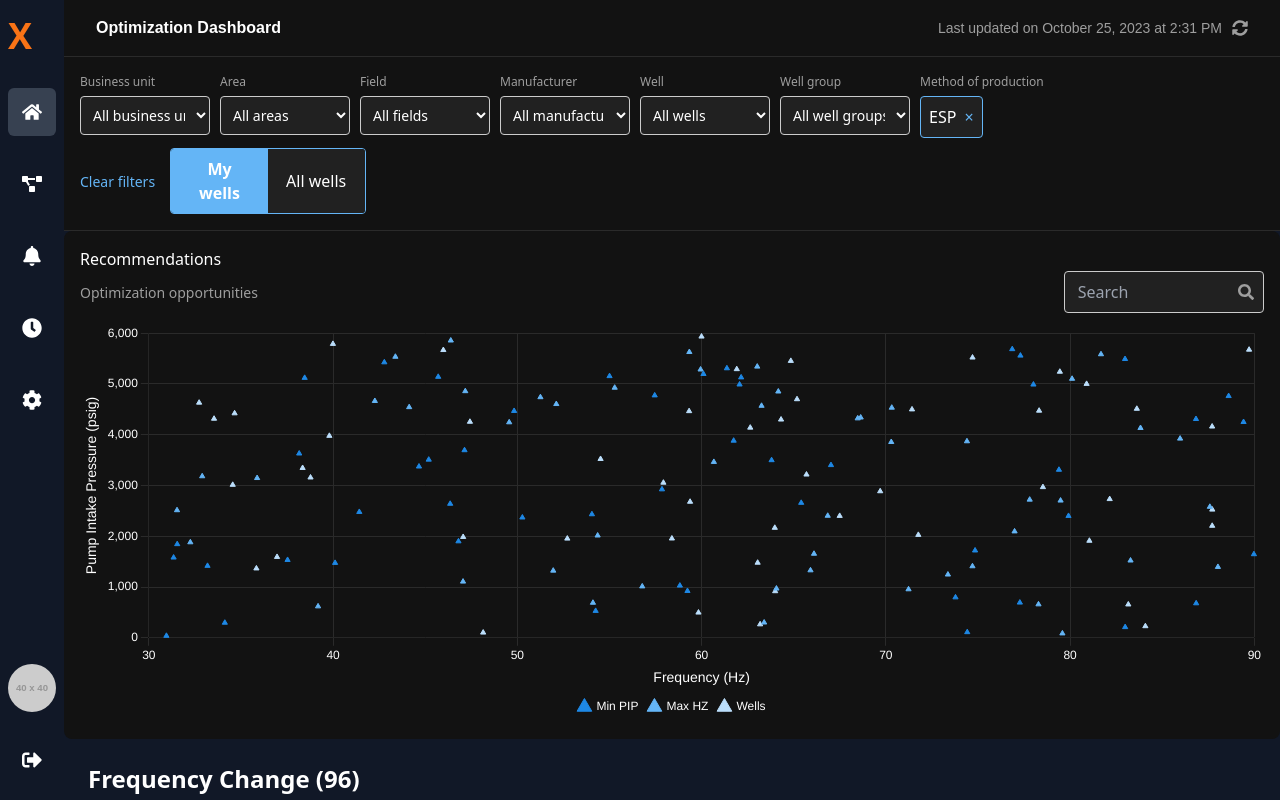
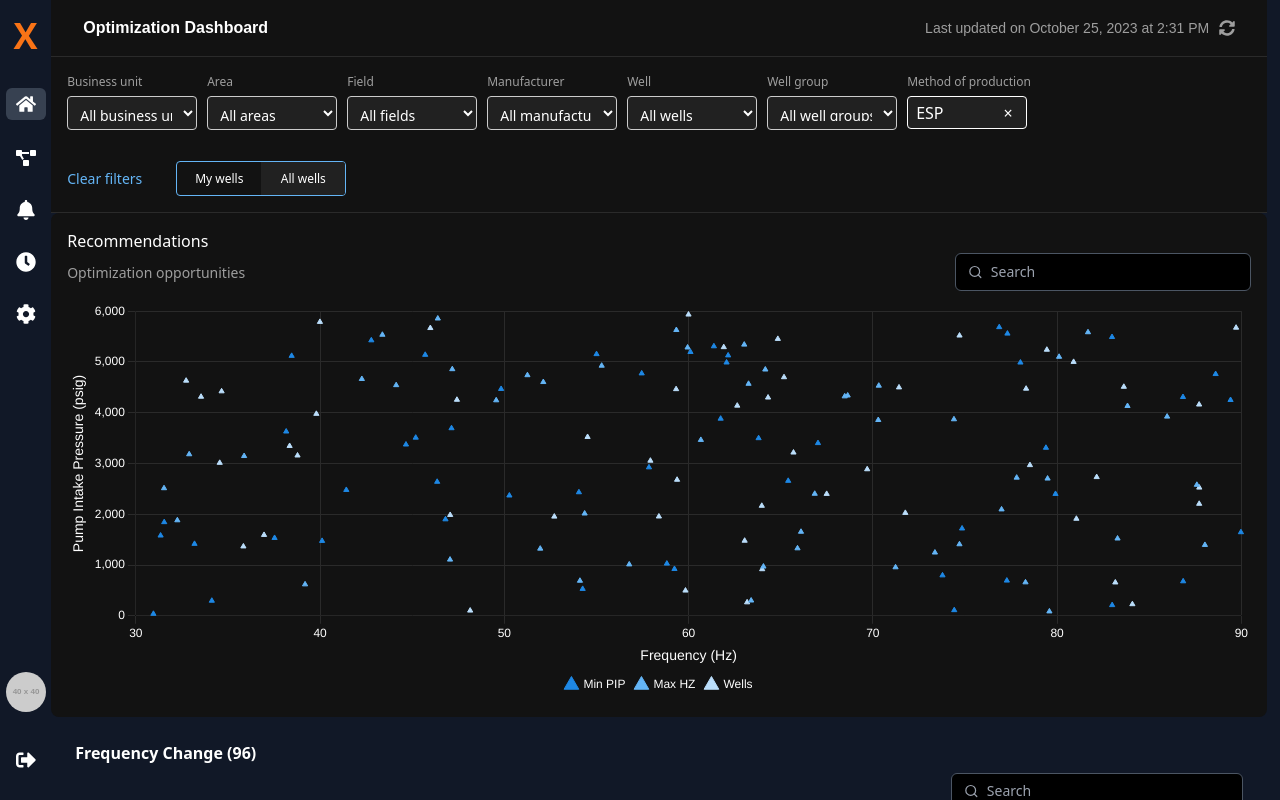
Before and after one commit to murakambattunethaji/stack-market, a React (Create React App) app in the folder stackmarket/: page / in a window 1280 px wide. Built offline with nearby package versions, Linux system fonts and the light colour scheme.

Commit message:
added-correction-mistakes

```diff
--- a/stackmarket/public/index.html
+++ b/stackmarket/public/index.html
@@ -24,7 +24,7 @@
       work correctly both with client-side routing and a non-root public URL.
       Learn how to configure a non-root public URL by running `npm run build`.
     -->
-    <title>React App</title>
+    <title>Stack-Market</title>
   </head>
   <body>
     <noscript>You need to enable JavaScript to run this app.</noscript>
--- a/stackmarket/src/Components/FrequencyTable.jsx
+++ b/stackmarket/src/Components/FrequencyTable.jsx
@@ -37,7 +37,7 @@ function FrequencyTable() {
           </button>
         </td>
         <td className="p-3">
-          <input type="checkbox" className="w-4 h-4" />
+          <input type="checkbox" className="w-4 h-4 " />
         </td>
         <td className="p-3">{row.wellName}</td>
         <td className="p-3">In Range</td>
@@ -49,7 +49,7 @@ function FrequencyTable() {
         <td className="p-3 bg-orange-300 text-gray-900">{row.incChange}</td>
         <td className="p-3 flex items-center">
           <span className="mr-2 text-gray-300">{row.runLifeDays}</span>
-          <button className="bg-blue-500 text-white px-4 py-1 border border-blue-500 rounded-md text-sm hover:bg-blue-400">
+          <button className=" border-green-500 text-green-500 px-4 py-1 border  rounded-md text-sm ">
             Running
           </button>
         </td>
@@ -69,18 +69,19 @@ function FrequencyTable() {
   return (
     <div className="bg-gray-900 text-white min-h-screen p-6">
       {/* Heading */}
-      <h1 className="text-2xl font-semibold mb-6 text-left">
+      <h1 className="text-base font-semibold mb-2 text-left">
         Frequency Change (96)
       </h1>
 
       {/* Search Input */}
-      <div className="mb-6 flex justify-end">
-        <div className="flex items-center w-1/4 bg-black border border-gray-600 rounded-md px-3 py-2">
+      <div className="mb-1 flex justify-end ">
+        <div className="flex items-center w-1/4 bg-black border border-gray-600 rounded-md px-3 py-2 h-9">
           <FiSearch className="text-gray-400 mr-2" />
           <input
             type="text"
             placeholder="Search"
-            className="w-full text-sm text-gray-300 bg-black focus:outline-none"
+            className="w-full text-sm text-gray-300 bg-black focus:outline-none  "
+
           />
         </div>
       </div>
@@ -125,8 +126,8 @@ function FrequencyTable() {
       <div className="mt-6 flex justify-between items-center">
         <button
           onClick={() => handlePageChange(currentPage - 1)}
-          className={`px-4 py-2 bg-blue-500 text-white rounded-md text-sm ${
-            currentPage === 1 ? "opacity-50 cursor-not-allowed" : ""
+          className={`px-4 py-2 border text-white rounded-md text-sm h-9 w-40 hover:bg-gray-600 ${
+            currentPage === 1 ? "opacity-50 cursor-not-allowed " : ""
           }`}
           disabled={currentPage === 1}
         >
@@ -137,10 +138,10 @@ function FrequencyTable() {
             <button
               key={index}
               onClick={() => handlePageChange(index + 1)}
-              className={`px-3 py-1 rounded-md text-sm ${
+              className={`px-3 py-1 rounded-full text-sm ${
                 currentPage === index + 1
-                  ? "bg-blue-500 text-white"
-                  : "bg-gray-700 text-gray-300 hover:bg-gray-600"
+                  ? "bg-gray-500 text-white  "
+                  : "bg-gray-900 text-gray-300 hover:bg-gray-600 "
               }`}
             >
               {index + 1}
@@ -149,8 +150,8 @@ function FrequencyTable() {
         </div>
         <button
           onClick={() => handlePageChange(currentPage + 1)}
-          className={`px-4 py-2 bg-blue-500 text-white rounded-md text-sm ${
-            currentPage === 10 ? "opacity-50 cursor-not-allowed" : ""
+          className={`px-4 py-2 border text-white rounded-md text-sm h-9 w-40 hover:bg-gray-600${
+            currentPage === 10 ? "opacity-50 cursor-not-allowed h-9 w-40 hover:bg-gray-600" : ""
           }`}
           disabled={currentPage === 10}
         >
--- a/stackmarket/src/Components/HeaderBar.jsx
+++ b/stackmarket/src/Components/HeaderBar.jsx
@@ -1,4 +1,3 @@
-// HeaderBar.jsx
 import React from "react";
 import { FaSyncAlt } from "react-icons/fa";
 
@@ -18,6 +17,9 @@ const HeaderBar = () => {
         fontSize: "16px",
         fontFamily: "Arial, sans-serif",
         borderBottom: "1px solid #2A2A2A",
+        position: "sticky", // Makes the header sticky
+        top: 0, // Sticks the header to the top
+        zIndex: 1000, // Ensures it stays above other content
       }}
     >
       {/* Title */}
--- a/stackmarket/src/Components/HeaderFilter.jsx
+++ b/stackmarket/src/Components/HeaderFilter.jsx
@@ -24,7 +24,7 @@ const HeaderFilter = () => {
         gap: "10px",
       }}
     >
-      <div style={{ display: "flex", gap: "10px", flexWrap: "wrap", alignItems: "flex-start" }}>
+      <div style={{ display: "flex", gap: "10px", flexWrap: "wrap", alignItems: "flex-start"  }}>
         {filters.map((filter, index) => (
           <div
             key={index}
@@ -52,6 +52,8 @@ const HeaderFilter = () => {
                 color: "#fff",
                 fontSize: "14px",
                 width: "100%",
+                height:"34px",
+
               }}
             >
               {filter.options.map((option, i) => (
@@ -86,11 +88,13 @@ const HeaderFilter = () => {
               borderRadius: "4px",
               backgroundColor: "#212121",
               color: "#fff",
-              border: "1px solid #64B5F6",
+              border: "1px solid ",
               whiteSpace: "nowrap",
+              width: "120px",
+              height:"33px",
             }}
           >
-            ESP <span style={{ cursor: "pointer", marginLeft: "8px", color: "#64B5F6" }}>×</span>
+            ESP <span style={{ cursor: "pointer", marginLeft: "60px",  }}>×</span>
           </div>
         </div>
       </div>
@@ -104,6 +108,9 @@ const HeaderFilter = () => {
             cursor: "pointer",
             fontSize: "14px",
             padding: "0",
+            marginRight: "19px",
+            marginTop:"20px",
+
           }}
         >
           Clear filters
@@ -115,17 +122,24 @@ const HeaderFilter = () => {
             border: "1px solid #64B5F6",
             borderRadius: "4px",
             overflow: "hidden",
+            fontSize: "12px",
+            width:"170px",
+            marginTop:"21px",
+            height:"35px",
+
+
           }}
         >
           <button
             style={{
               padding: "0.5rem 1rem",
-              backgroundColor: "#64B5F6",
+              // backgroundColor: "#64B5F6",
               color: "#fff",
               border: "none",
               cursor: "pointer",
-              fontWeight: "bold",
+              // fontWeight: "bold",
               flex: 1,
+
             }}
           >
             My wells
@@ -138,6 +152,7 @@ const HeaderFilter = () => {
               border: "none",
               cursor: "pointer",
               flex: 1,
+
             }}
           >
             All wells
--- a/stackmarket/src/Components/RecommendationChart.jsx
+++ b/stackmarket/src/Components/RecommendationChart.jsx
@@ -1,7 +1,7 @@
 import React from "react";
 import { Scatter } from "react-chartjs-2";
 import { Chart as ChartJS, Tooltip, Legend, LinearScale, PointElement } from "chart.js";
-import { FaSearch } from "react-icons/fa";
+import { FaSearch , FiSearch} from "react-icons/fi";
 
 // Register Chart.js components
 ChartJS.register(Tooltip, Legend, LinearScale, PointElement);
@@ -99,36 +99,25 @@ const RecommendationChart = () => {
           marginBottom: "10px",
         }}
       >
-        <p style={{ color: "#9E9E9E", fontSize: "14px", margin: 0 }}>
+
+        <p style={{ color: "#9E9E9E", fontSize: "14px", margin: 0, }}>
           Optimization opportunities
         </p>
-        <div style={{ position: "relative", width: "200px" }}>
+        <div className="flex items-center w-1/4 bg-black border border-gray-600 rounded-md px-3 py-2 ">
+          <FiSearch className="text-gray-400 mr-2" />
           <input
             type="text"
             placeholder="Search"
-            style={{
-              width: "100%",
-              padding: "0.5rem 2rem 0.5rem 0.8rem", // Space for the icon
-              borderRadius: "4px",
-              border: "1px solid #ccc",
-              backgroundColor: "#212121",
-              color: "#fff",
-            }}
-          />
-          <FaSearch
-            style={{
-              position: "absolute",
-              top: "50%",
-              right: "10px", // Adjust for icon padding
-              transform: "translateY(-50%)",
-              color: "#9E9E9E",
-            }}
+            className="w-full text-sm text-gray-300 bg-black focus:outline-none mt-10px"
+
           />
         </div>
       </div>
+
       <div style={{ height: "400px" }}>
         <Scatter data={data} options={options} />
       </div>
+
     </div>
   );
 };
--- a/stackmarket/src/Components/SideBar.jsx
+++ b/stackmarket/src/Components/SideBar.jsx
@@ -10,27 +10,27 @@ import {
 
 const SideBar = () => {
   return (
-    <div className="h-screen w-[5%] bg-gray-900 flex flex-col justify-between items-center py-4 sticky top-0">
+    <div className="h-screen w-[4%] bg-gray-900 flex flex-col justify-between items-center py-4 sticky top-0">
       {/* Top Section */}
       <div className="space-y-8">
         {/* Logo */}
-        <div className="text-orange-500 text-4xl font-bold">X</div>
+        <div className="text-orange-500 text-4xl font-bold ml-3">X</div>
 
         {/* Icons */}
-        <div className="space-y-6">
-          <button className="w-12 h-12 flex items-center justify-center bg-gray-700 rounded-md hover:bg-gray-600">
-            <FaHome className="text-white text-xl" />
+        <div className="space-y-6 ">
+          <button className="w-10 h-8 flex items-center justify-center bg-gray-700 rounded-md hover:bg-gray-600 ml-1 ">
+            <FaHome className="text-white text-xl " />
           </button>
-          <button className="w-12 h-12 flex items-center justify-center hover:bg-gray-600">
-            <FaProjectDiagram className="text-white text-xl" />
+          <button className="w-12 h-7 flex items-center justify-center hover:bg-gray-600 ">
+            <FaProjectDiagram className="text-white text-xl mt-0" />
           </button>
-          <button className="w-12 h-12 flex items-center justify-center hover:bg-gray-600">
-            <FaBell className="text-white text-xl" />
+          <button className="w-12 h-7 flex items-center justify-center hover:bg-gray-600">
+            <FaBell className="text-white text-xl " />
           </button>
-          <button className="w-12 h-12 flex items-center justify-center hover:bg-gray-600">
+          <button className="w-12 h-7 flex items-center justify-center hover:bg-gray-600">
             <FaClock className="text-white text-xl" />
           </button>
-          <button className="w-12 h-12 flex items-center justify-center hover:bg-gray-600">
+          <button className="w-12 h-7 flex items-center justify-center hover:bg-gray-600">
             <FaCog className="text-white text-xl" />
           </button>
         </div>
@@ -42,7 +42,7 @@ const SideBar = () => {
         <img
           src="https://via.placeholder.com/40" // Replace with your profile image URL
           alt="User Profile"
-          className="w-12 h-12 rounded-full"
+          className="w-10 h-10 rounded-full ml-1"
         />
         {/* Logout */}
         <button className="w-12 h-12 flex items-center justify-center hover:bg-gray-600">
```
Also changed, not shown: stackmarket/src/Components/TrackedFrequency.jsx (+14 -12 lines).
